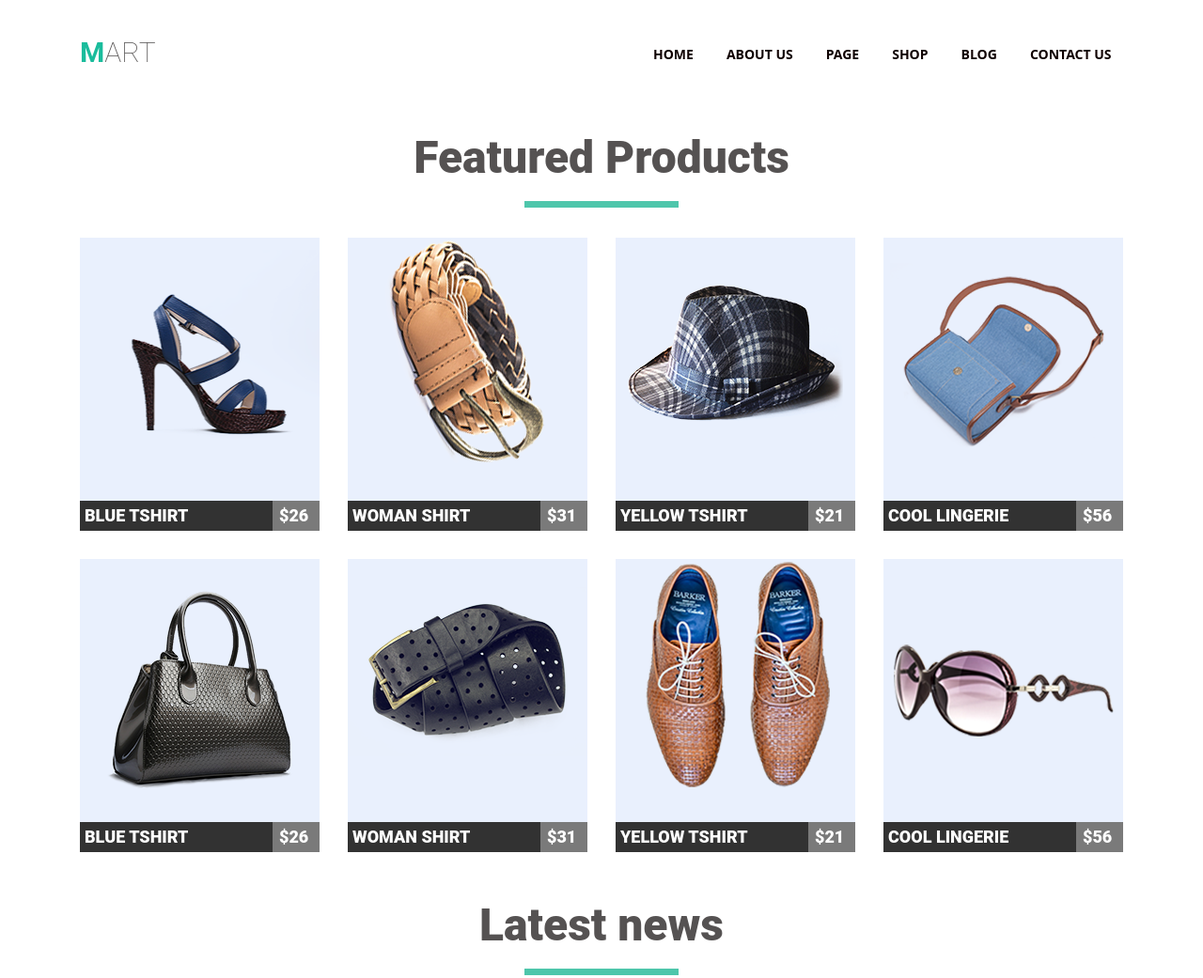
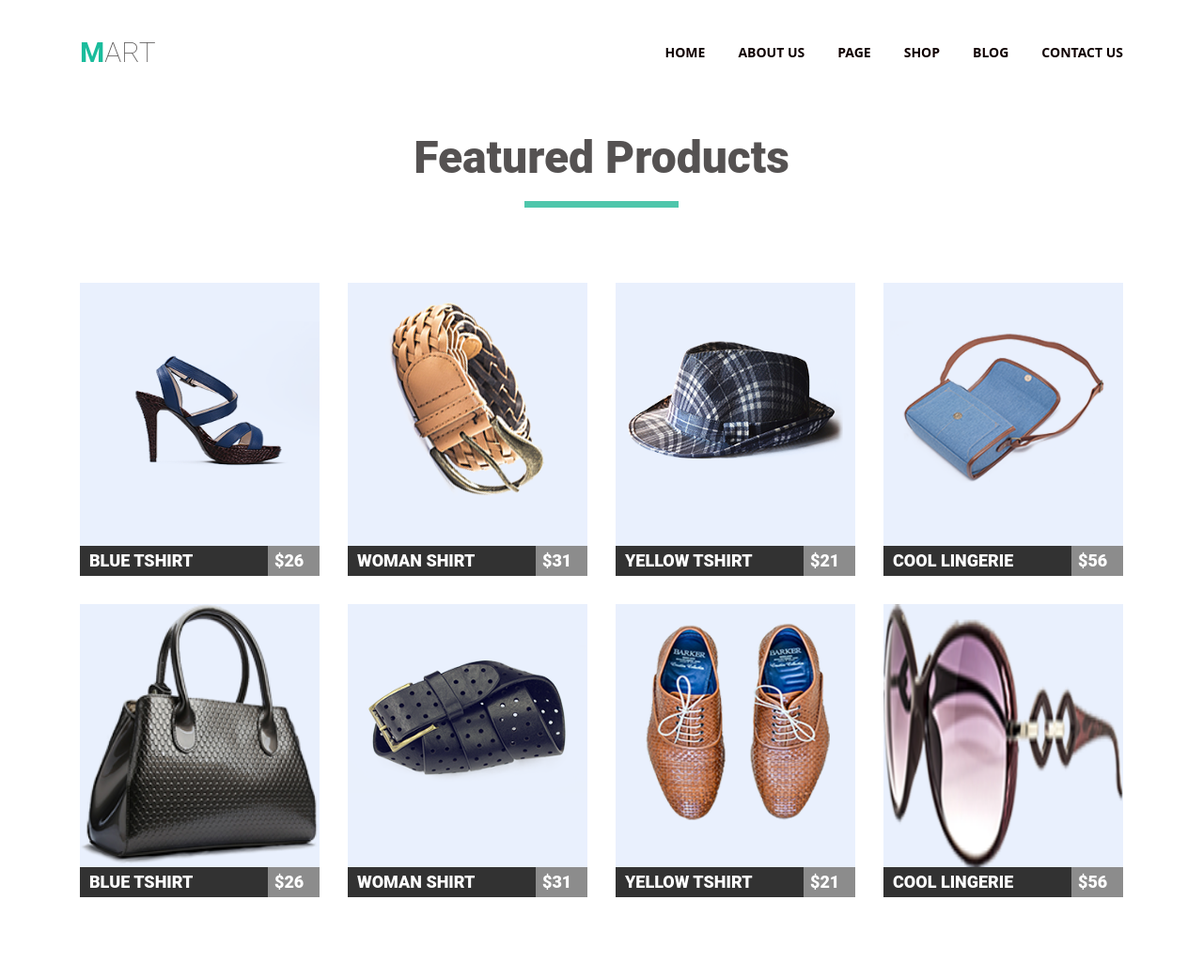
Before and after one commit to dmytrotkachuk/goit-fe-course, a plain HTML site: page html-css/module-04/index.html in a window 1280 px wide. Shown: the top 1041 px of the page at 94% size. Drawn offline with Linux system fonts and the light colour scheme.

Commit message:
hw-04 10.12.19 remastered

```diff
--- a/html-css/module-04/css/styles.css
+++ b/html-css/module-04/css/styles.css
@@ -31,7 +31,6 @@ html{
     color: #555252;
     padding: 0;
     margin: 0;
-    /* float: left; */
 }
 
 .site-logo::first-letter{
@@ -43,6 +42,10 @@ html{
     text-decoration: none;
     color: #0f0101;
     text-transform: uppercase;
+    /* float: left; */
+}
+.site-navigation a:first-child {
+    float: left;
 }
 
 .site-navigation-list{
@@ -52,9 +55,8 @@ html{
     font-size: 14px;
     line-height: 11px;
     font-weight: 700;
-    width: 500px;
     margin: 0;
-    margin-top: -20px;
+    margin-top: 10px;
     padding: 0;
     float: right;
 }
@@ -80,7 +82,8 @@ html{
     line-height: 32px;
     color: #555252;
     text-align: center;
-
+    margin: 0;
+    margin-bottom: 80px;
 }
 .main-heading::after{
     background: #4ec6ab;
@@ -92,6 +95,10 @@ html{
 }
 
 /* FEATURES */
+.features{
+    margin-bottom: 105px;
+}
+
 .features-list{
     list-style: none;
     text-transform: uppercase;
@@ -101,19 +108,23 @@ html{
 .features-list-item{
     float: left;
     width: 255px;
-    background-color: #323232;
     margin: 0;
     padding: 0;
+
 }
 .features-list-item:not(:nth-child(4n)){
     margin-right: 30px;
 }
-.features-list-item:not(:nth-child(4n+4)){
+.features-list-item:not(:nth-child(n+4)){
     margin-bottom: 30px;
 }
 
-.features-list-item:hover{
+.features-list-item:hover .item{
     background-color: rgb(26, 188, 156);
+}
+
+.features-list-item:hover  .price{
+    background-color:rgb(127, 217, 199);
 }
 
 .features-list a{
@@ -126,87 +137,37 @@ html{
 }
 
 .box{
-    padding: 0 0 0 5px;
+    padding: 0;
+    margin: 0;
 }
 
 .item{
     float: left;
     margin: 0;
     padding: 0;
-   width: 200px;
+    padding-left: 10px;
+    width: 200px;
+    background-color: #323232;
     /* width: 190px; */
 }
 .price{
     float: right;
-    background-color: rgb(140, 140, 140, 0.8);
-    width: 50px;
+    background-color: #8c8c8c;
+    width: 55px;
     margin: 0;
     padding: 0 0 0 7px;
 }
 
 
-.features-list-item::before{
-    content: "";
+
+.image-product{
     display: block;
     background-color: #e9f0fd;
     height: 280px;
+    width: 255px;
     background-position: center;
-    background-repeat: no-repeat;
+    backgroung-repeate: none;
 }
-
-.product1::before{
-    background-image: url(../images/product1.png);
-}
-.product2::before{
-    background-image: url(../images/product2.png);
-}
-.product3::before{
-    background-image: url(../images/product3.png);
-}
-.product4::before{
-    background-image: url(../images/product4.png);
-}
-.product5::before{
-    background-image: url(../images/product5.png);
-}
-.product6::before{
-    background-image: url(../images/product6.png);
-}
-.product7::before{
-    background-image: url(../images/product7.png);
-}
-.product8::before{
-    background-image: url(../images/product8.png);
-}
-
-
-/* background-image:;
-background-repeate: no repeate;
-background-position:center;*/
-
-
-
-/* Хрен пойми как это сделать
-.features-list-item a::after:nth-child(n){
-    display: inline;
-    content: "26$";
-    clear: both;
-} */
-
-
-
-/* .features-list a:hover,
-.features-list a:focus{
-    cursor: pointer;
-    color: #ffffff;
-    background: #1abc9c;
-} */
-/* .features-list a>span:hover,
-.features-list a>span:focus {
-    cursor: pointer;
-    color: #ffffff;
-    background: #7fd9c7;
-} */
 
 
 
@@ -248,6 +209,7 @@ float: left;
     font-weight: 400;
     font-size: 14px;
     line-height: 26px;
+    /* margin-bottom: 14px; */
 }
 
 .blog-list-button{
@@ -255,10 +217,13 @@ float: left;
     font-weight: 300;
     color: #ffffff;
     background: #4ec6ab;
-    width: 160px;
-    height: 50px;
     border: 1px solid #4ec6ab;
-    border-radius: 6px;
+    border-radius: 5px;
+    text-decoration: none;
+    padding: 12px 45px;
+    float: left;
+
+
 }
 
 .blog-list-button:hover,
@@ -272,8 +237,9 @@ float: left;
 
 
 
-.clearfix{
+.clearfix::after{
     content: "";
     display: table;
     clear: both;
+
 }
--- a/html-css/module-04/index.html
+++ b/html-css/module-04/index.html
@@ -10,10 +10,11 @@
 </head>
 <body>
     <div class="container">
+    <!-- HEADER -->
         <header class="page-header ">
-        <nav class="site-navigation">
+        <nav class="site-navigation clearfix">
             <a href="#" ><p class="site-logo">Mart</p></a>
-            <ul class="site-navigation-list clearfix">
+            <ul class="site-navigation-list">
                 <li><a href="#">Home</a></li>
                 <li><a href="#">About us</a></li>
                 <li><a href="#">Page</a></li>
@@ -28,9 +29,10 @@
 
     <!--FEATURES SECTION  -->
     <section class="features">
-        <h1 class="main-heading ">Featured Products</h1>
+        <h2 class="main-heading ">Featured Products</h2>
         <ul class="features-list clearfix">
             <li class="features-list-item product1">
+                <img class="image-product" src="images/product1.png" alt="product1">
                 <a href="#">
                     <div class="box">
                     <p class="item">Blue tshirt</p>
@@ -39,6 +41,7 @@
                 </a>
             </li>
             <li class="features-list-item product2">
+                    <img class="image-product" src="images/product2.png" alt="product2">
                 <a href="#" >
                     <div class="box">
                     <p class="item">Woman shirt</p>
@@ -47,6 +50,7 @@
                 </a>
             </li>
             <li class="features-list-item product3">
+                    <img class="image-product" src="images/product3.png" alt="product3">
                 <a href="#">
                     <div class="box">
                     <p class="item"> Yellow tshirt</p>
@@ -55,6 +59,7 @@
                 </a>
             </li>
             <li class="features-list-item product4">
+                    <img class="image-product" src="images/product4.png" alt="product4">
                 <a href="#">
                     <div class="box">
                     <p class="item"> Cool lingerie</p>
@@ -63,6 +68,8 @@
                 </a>
             </li>
             <li class="features-list-item product5">
+                    <img class="image-product" src="images/product5.png" alt="product5" width="198"
+                    height="213">
                 <a href="#">
                     <div class="box">
                     <p class="item"> Blue tshirt </p>
@@ -71,6 +78,7 @@
                 </a>
             </li>
             <li class="features-list-item product6">
+                    <img class="image-product" src="images/product6.png" alt="product6">
                 <a href="#">
                     <div class="box">
                     <p class="item"> Woman shirt </p>
@@ -79,6 +87,7 @@
                 </a>
             </li>
             <li class="features-list-item product7">
+                    <img class="image-product" src="images/product7.png" alt="product7">
                 <a href="#">
                     <div class="box">
                     <p class="item"> Yellow tshirt </p>
@@ -87,6 +96,7 @@
                 </a>
             </li>
             <li class="features-list-item product8">
+                    <img class="image-product" src="images/product8.png" alt="product8" width="234" height="98">
                 <a href="#">
                     <div class="box">
                     <p class="item"> Cool lingerie </p>
@@ -99,27 +109,28 @@
 
     <!-- BLOG SECTION -->
             <section class="blog">
-                <h1 class="main-heading">Latest news</h1>
+                <h2 class="main-heading">Latest news</h2>
                 <ul class="blog-list clearfix">
-                    <li class="blog-list-item">
+                    <li class="blog-list-item clearfix">
                         <img class="blog-list-image" src="images/blog1.jpg" alt="blog-1" width="350" height="260">
                         <h3 class="blog-list-heading">Lorem Ipsum. Proin gravida nibh vel velit auctor aliquet. Aenean </h3>
                             <p class="blog-list-content">Nam nec tellus a odio tincidunt auc. Duis sed odio sit amet nibh vulputate cursus a sit amet mauris. Morbi accumsan ipsum velit. Nam nec tellus a odio tincidunt</p>
-                        <button class="blog-list-button">Read More</button>
+                        <a href="#" class="blog-list-button">Read More</a>
                     </li>
 
-                    <li class="blog-list-item">
+                    <li class="blog-list-item clearfix">
                         <img class="blog-list-image" src="images/blog2.jpg" alt="blog-2" width="350" height="260">
                         <h3 class="blog-list-heading">Lorem Ipsum. Proin gravida nibh vel velit auctor aliquet. Aenean </h3>
                             <p class="blog-list-content">Nam nec tellus a odio tincidunt auc. Duis sed odio sit amet nibh vulputate cursus a sit amet mauris. Morbi accumsan ipsum velit. Nam nec tellus a odio tincidunt</p>
-                        <button class="blog-list-button">Read More</button>
+                        <a href="#" class="blog-list-button">Read More</a>
                     </li>
 
-                    <li class="blog-list-item">
+                    <li class="blog-list-item clearfix">
                         <img class="blog-list-image" src="images/blog3.jpg" alt="blog-3" width="350" height="260">
                         <h3 class="blog-list-heading">Lorem Ipsum. Proin gravida nibh vel velit auctor aliquet. Aenean </h3>
                             <p class="blog-list-content">Nam nec tellus a odio tincidunt auc. Duis sed odio sit amet nibh vulputate cursus a sit amet mauris. Morbi accumsan ipsum velit. Nam nec tellus a odio tincidunt</p>
-                        <button class="blog-list-button">Read More</button>
+                            <a href="#" class="blog-list-button">Read More</a>
+
                     </li>
                 </ul>
             </section>
```
